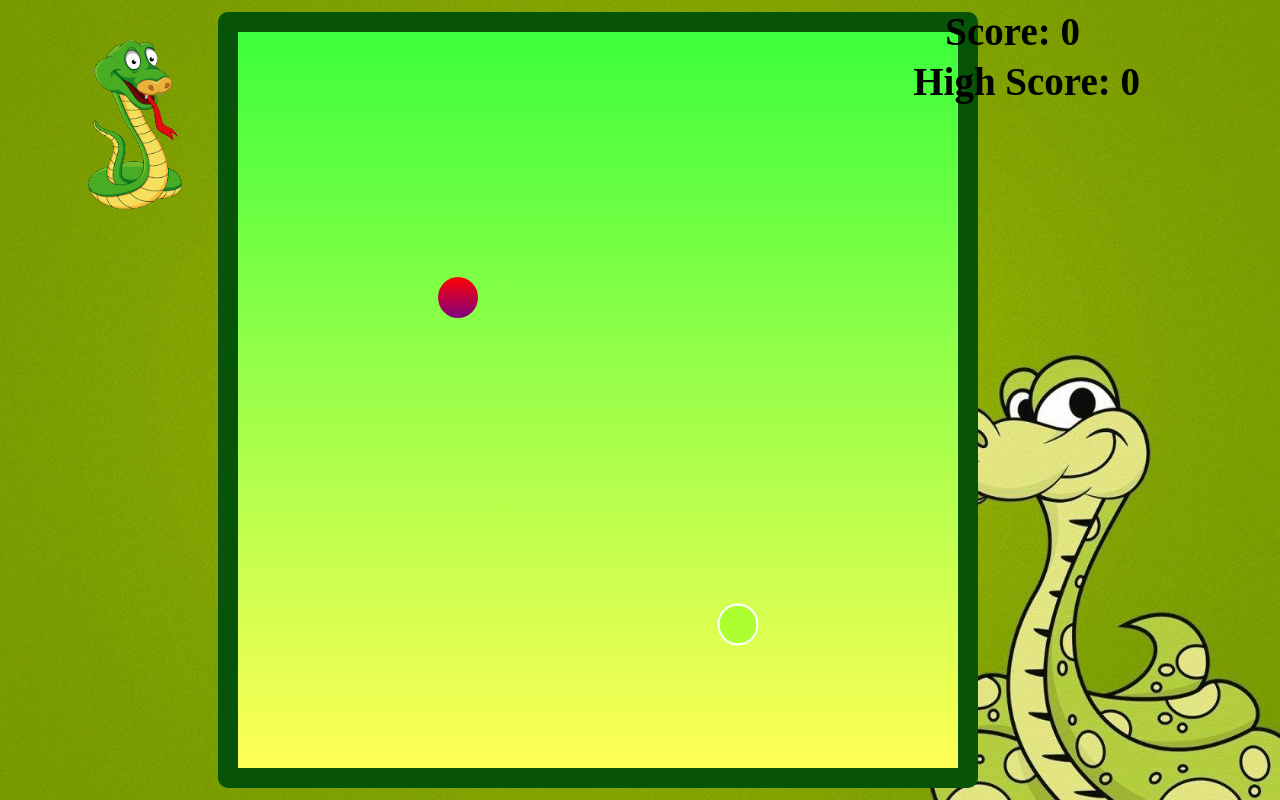
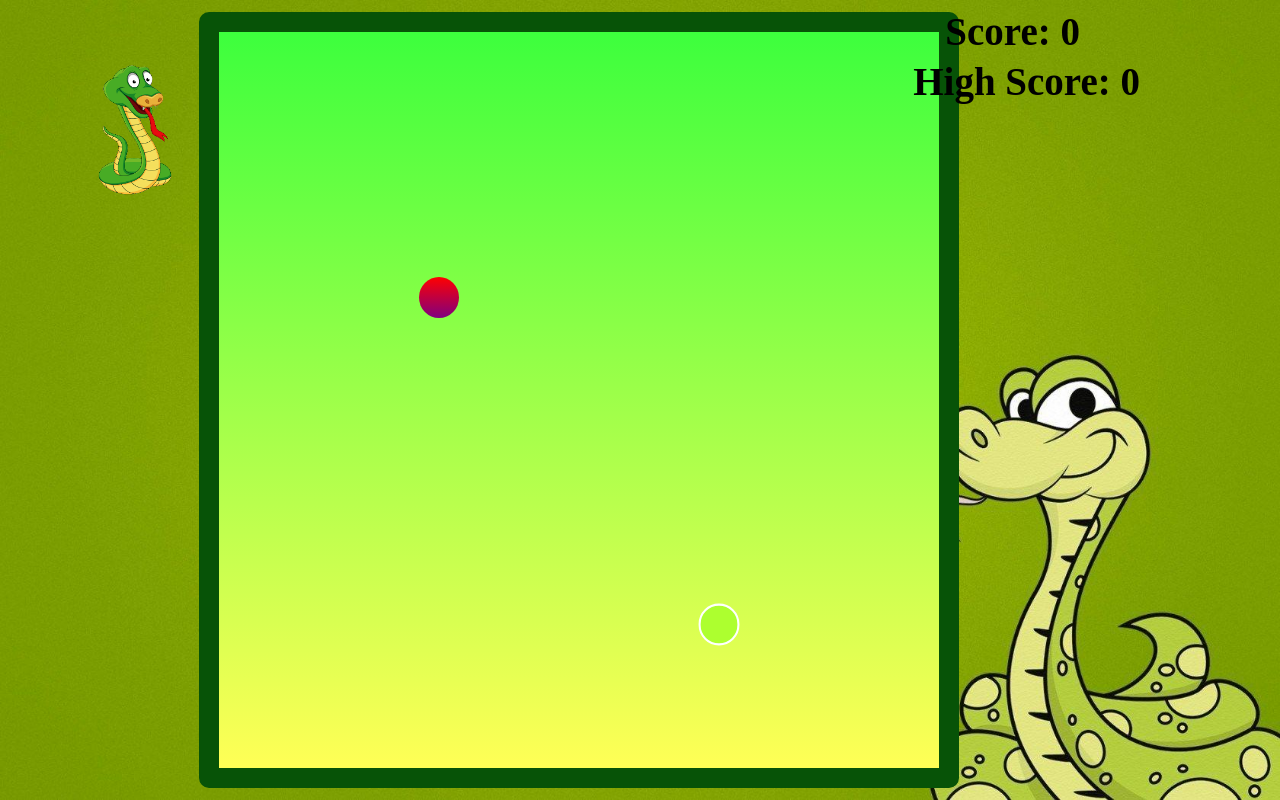
Before and after one commit to Apeksha02/SnakeGame, a plain HTML site: page index.html in a window 1280 px wide. Drawn offline with Linux system fonts and the light colour scheme; a web font is replaced by a local one.

Commit message:
Modified css

```diff
--- a/css/style.css
+++ b/css/style.css
@@ -68,7 +68,8 @@
     border-radius: 50%;
 }
 img{
+    margin-top: 10px;
     margin-bottom: 550px;
-    width: 13%;
-    height: 13%;
+    width: 10%;
+    height: 10%;
 }
```
